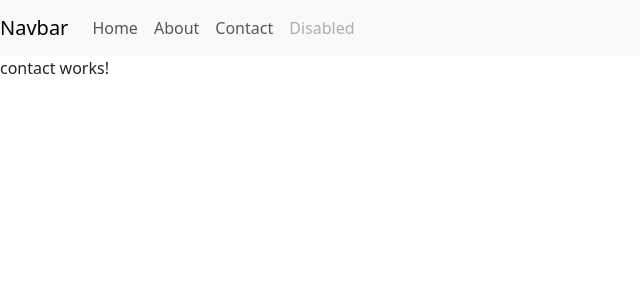
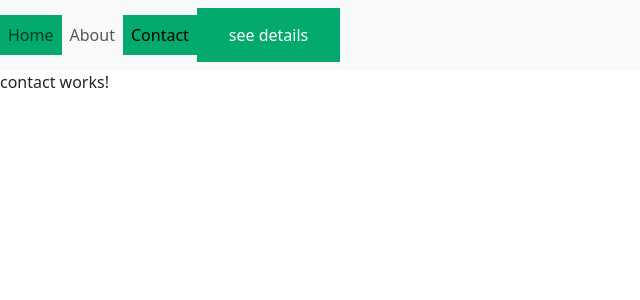
Before and after one commit to AutomationForAll/angular-repo, an Angular app in the folder angular/: page /Contact in a window 1280 px wide. Shown: the top 300 px of the page, without its empty margins (0-640 px from the left). Built offline with nearby package versions, Linux system fonts and the light colour scheme.

Commit message:
roterlinkactiveoption

```diff
--- a/angular/src/app/app.routes.ts
+++ b/angular/src/app/app.routes.ts
@@ -2,6 +2,7 @@ import { Routes } from '@angular/router';
 import { HomeComponent } from './home/home.component';
 import { AboutComponent } from './about/about.component';
 import { ContactComponent } from './contact/contact.component';
+import { DetailsPageComponent } from './details-page/details-page.component';
 
 
 
@@ -9,5 +10,6 @@ import { ContactComponent } from './contact/contact.component';
     {path:'Home',component:HomeComponent} ,
     {path:'About',component:AboutComponent},
     {path:'Contact',component:ContactComponent},
+    {path:'Details',component:DetailsPageComponent},
     {path:'**',component:HomeComponent}
   ]
--- /dev/null
+++ b/angular/src/app/details-page/details-page.component.html
@@ -0,0 +1,2 @@
+
+<p>details-page works!</p>
--- a/angular/src/app/navheader/navheader.component.html
+++ b/angular/src/app/navheader/navheader.component.html
@@ -1,22 +1,17 @@
 <nav class="navbar navbar-expand-lg navbar-light bg-light">
-    <a class="navbar-brand" href="#">Navbar</a>
-    <button class="navbar-toggler" type="button" data-toggle="collapse" data-target="#navbarNav" aria-controls="navbarNav" aria-expanded="false" aria-label="Toggle navigation">
-      <span class="navbar-toggler-icon"></span>
-    </button>
+
     <div class="collapse navbar-collapse" id="navbarNav">
       <ul class="navbar-nav">
         <li class="nav-item active">
-          <a class="nav-link" routerLink="Home">Home</a>
+          <a class="nav-link" routerLink="Home" [routerLinkActive]="'active'" [routerLinkActiveOptions]="{exact:true}">Home</a>
         </li>
         <li class="nav-item">
-          <a class="nav-link" routerLink="About">About</a>
+          <a class="nav-link" routerLink="About" [routerLinkActive]="'active'" [routerLinkActiveOptions]="{exact:true}">About</a>
         </li>
         <li class="nav-item">
-          <a class="nav-link" routerLink="Contact">Contact</a>
+          <a class="nav-link" routerLink="Contact" [routerLinkActive]="'active'" [routerLinkActiveOptions]="{exact:true}">Contact</a>
         </li>
-        <li class="nav-item">
-          <a class="nav-link disabled" href="#">Disabled</a>
-        </li>
-      </ul>
+       </ul>
+       <button routerLink="Details">see details</button>
     </div>
   </nav>
--- a/angular/src/app/navheader/navheader.component.ts
+++ b/angular/src/app/navheader/navheader.component.ts
@@ -1,10 +1,10 @@
 import { Component } from '@angular/core';
-import { RouterLink } from '@angular/router';
+import { Router, RouterLink, RouterLinkActive } from '@angular/router';
 
 @Component({
   selector: 'app-navheader',
   standalone: true,
-  imports: [RouterLink],
+  imports: [RouterLink,RouterLinkActive],
   templateUrl: './navheader.component.html',
   styleUrl: './navheader.component.css'
 })
--- a/angular/src/styles.css
+++ b/angular/src/styles.css
@@ -26,3 +26,7 @@ button {
     display: inline-block;
     font-size: 16px;
   }
+
+  .active{
+    background-color: #04AA6D;
+  }
```
Also changed, not shown: angular/src/app/details-page/details-page.component.ts (added, +12 -0 lines), angular/src/app/details-page/details-page.component.css (added).
